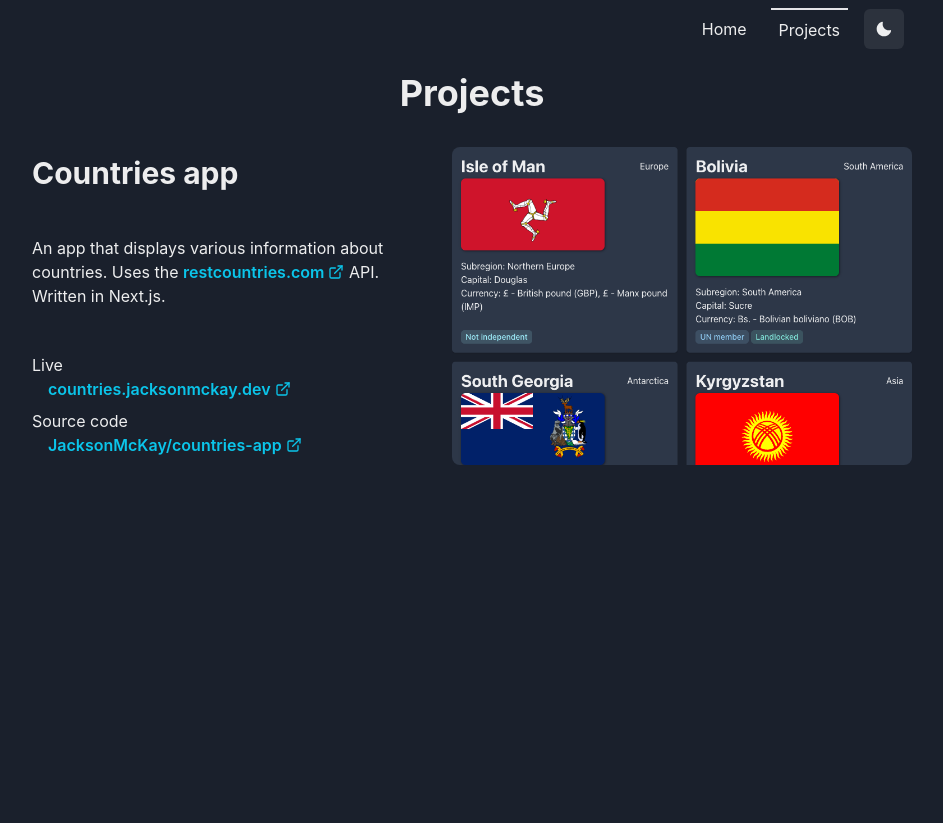
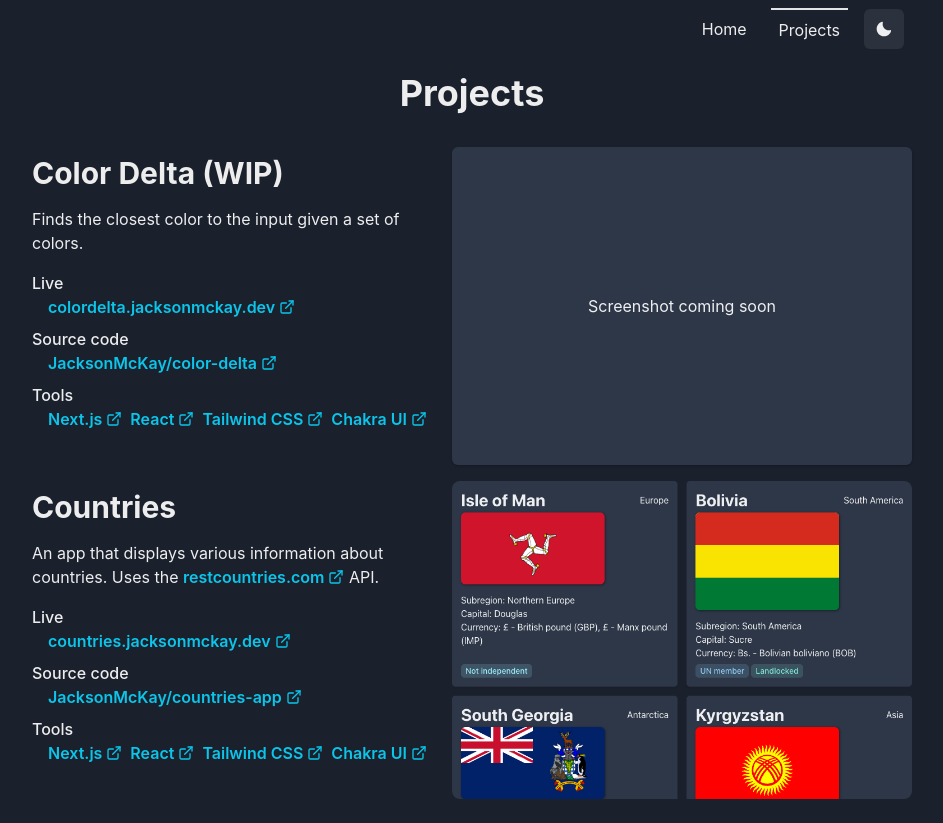
Before and after one commit to JacksonMcKay/personal-site, a Next.js app: page /projects in a window 1280 px wide. Shown: the whole page, without its empty margins (168-1111 px from the left). Before the commit the page ends 800 px from the top, so only its background shows below. Built offline with nearby package versions, Linux system fonts and the light colour scheme.

Commit message:
Add Color Delta to projects list

```diff
--- a/src/pages/projects.tsx
+++ b/src/pages/projects.tsx
@@ -1,9 +1,9 @@
 import { ExternalLink } from '@/components/ExternalLink';
-import { Container, Heading, SkipNavContent, Text, useColorModeValue } from '@chakra-ui/react';
+import { Card, Container, Flex, Heading, SkipNavContent, Text, useColorModeValue } from '@chakra-ui/react';
+import Head from 'next/head';
 import Image from 'next/image';
 import countriesAppDark from '../../public/countries-dark.png';
 import countriesAppLight from '../../public/countries-light.png';
-import Head from 'next/head';
 
 export default function Projects() {
   const countriesAppImgSrc = useColorModeValue(countriesAppLight.src, countriesAppDark.src);
@@ -20,28 +20,75 @@ export default function Projects() {
           <Heading as='h1' className='pb-8 text-center'>
             Projects
           </Heading>
+          <div className='flex flex-col gap-4'>
             <div className='flex flex-wrap gap-4 justify-center'>
-            <div className='flex flex-col justify-between shrink grow basis-2 min-w-[16rem] max-w-xl py-2'>
+              <div className='flex flex-col shrink grow basis-2 min-w-[16rem] max-w-xl py-2'>
                 <Heading as='h2' size='lg' pb={4}>
-                Countries app
+                  Color Delta (WIP)
+                </Heading>
+                <Text pb={4}>Finds the closest color to the input given a set of colors.</Text>
+
+                <div>
+                  <Text fontWeight={500}>Live</Text>
+                  <ExternalLink href='https://colordelta.jacksonmckay.dev/' text='colordelta.jacksonmckay.dev' pl={4} />
+                  <Text fontWeight={500} className='mt-2'>
+                    Source code
+                  </Text>
+                  <ExternalLink
+                    href='https://github.com/JacksonMcKay/color-delta'
+                    text='JacksonMcKay/color-delta'
+                    pl={4}
+                  />
+                  <Text fontWeight={500} className='mt-2'>
+                    Tools
+                  </Text>
+
+                  <Flex gap={2} pl={4} flexWrap='wrap'>
+                    <ExternalLink href='https://nextjs.org/' text='Next.js' />
+                    <ExternalLink href='https://react.dev/' text='React' />
+                    <ExternalLink href='https://tailwindcss.com/' text='Tailwind CSS' />
+                    <ExternalLink href='https://chakra-ui.com/' text='Chakra UI' />
+                  </Flex>
+                </div>
+              </div>
+              <Card width={460} height={318} alignItems='center' justifyContent='center' aria-hidden='true'>
+                <span>Screenshot coming soon</span>
+              </Card>
+            </div>
+            <div className='flex flex-wrap gap-4 justify-center'>
+              <div className='flex flex-col shrink grow basis-2 min-w-[16rem] max-w-xl py-2'>
+                <Heading as='h2' size='lg' pb={4}>
+                  Countries
                 </Heading>
                 <Text pb={4}>
                   An app that displays various information about countries. Uses the{' '}
-                <ExternalLink href='https://restcountries.com/' text='restcountries.com' /> API. Written in Next.js.
+                  <ExternalLink href='https://restcountries.com/' text='restcountries.com' /> API.
                 </Text>
 
                 <div>
-                <Text>Live</Text>
+                  <Text fontWeight={500}>Live</Text>
                   <ExternalLink href='https://countries.jacksonmckay.dev/' text='countries.jacksonmckay.dev' pl={4} />
-                <Text className='mt-2'>Source code</Text>
+                  <Text fontWeight={500} className='mt-2'>
+                    Source code
+                  </Text>
                   <ExternalLink
                     href='https://github.com/JacksonMcKay/countries-app'
                     text='JacksonMcKay/countries-app'
                     pl={4}
                   />
+                  <Text fontWeight={500} className='mt-2'>
+                    Tools
+                  </Text>
+                  <Flex gap={2} pl={4} flexWrap='wrap'>
+                    <ExternalLink href='https://nextjs.org/' text='Next.js' />
+                    <ExternalLink href='https://react.dev/' text='React' />
+                    <ExternalLink href='https://tailwindcss.com/' text='Tailwind CSS' />
+                    <ExternalLink href='https://chakra-ui.com/' text='Chakra UI' />
+                  </Flex>
                 </div>
               </div>
               <Image src={countriesAppImgSrc} alt='' width={460} height={318} className='rounded-lg' />
+            </div>
           </div>
         </Container>
       </main>
```
Lines whose indentation alone changed are shown as unchanged.
